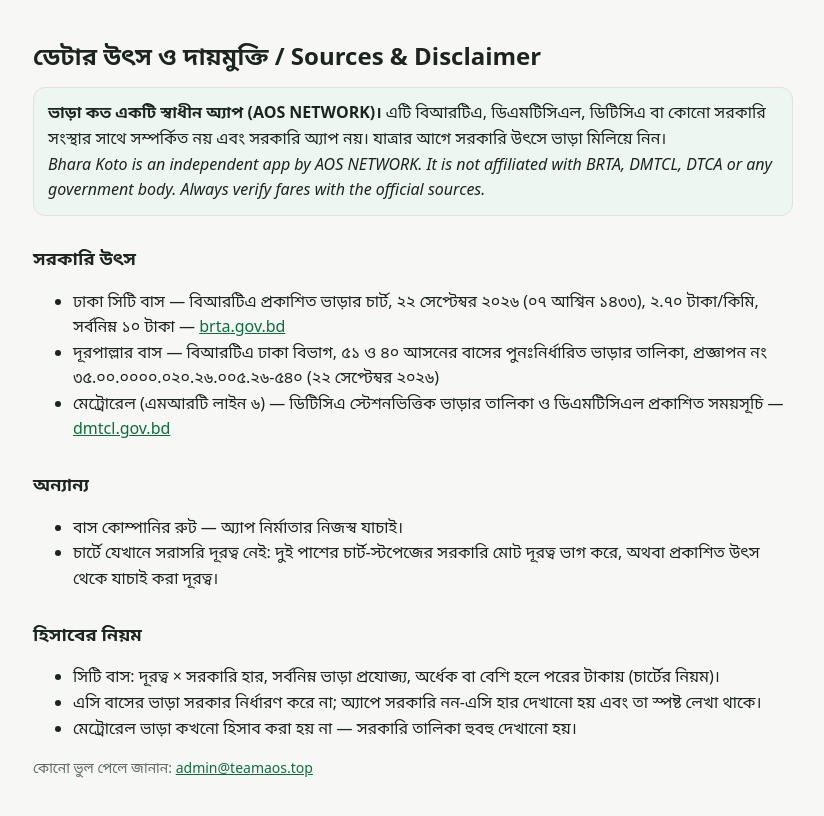
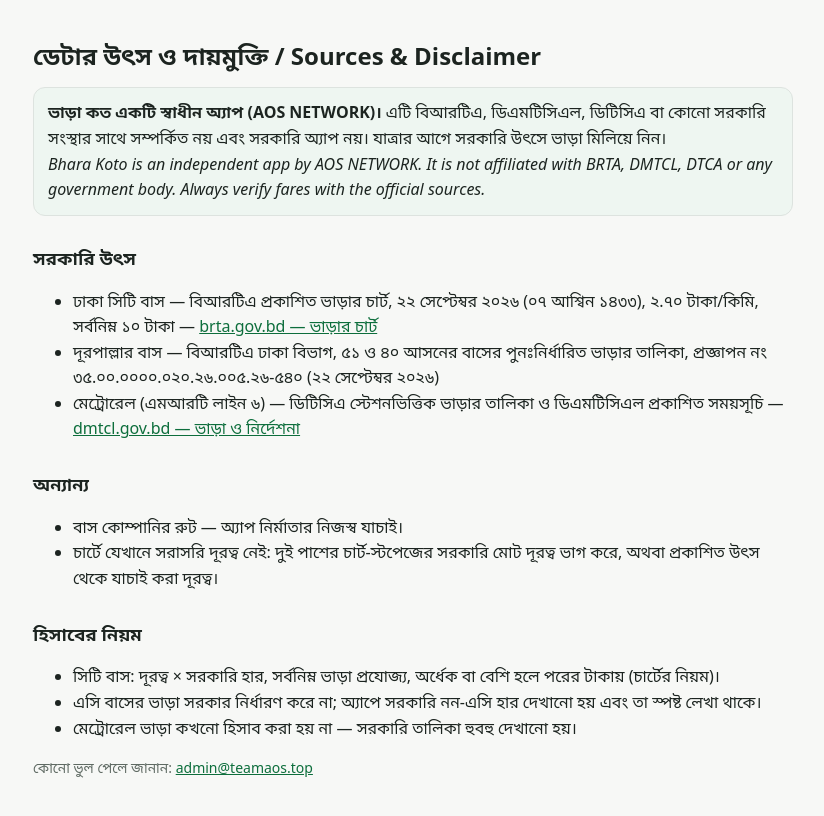
Before and after one commit to mdzarifuddin/bhara-koto-site, a plain HTML site: page sources.html in a window 1280 px wide. Shown: the whole page, without its empty margins (227-1051 px from the left). Drawn offline with Linux system fonts and the light colour scheme.

Commit message:
Link official BRTA and DMTCL fare pages

```diff
--- a/sources.html
+++ b/sources.html
@@ -20,10 +20,10 @@
 <h2>সরকারি উৎস</h2>
 <ul>
   <li>ঢাকা সিটি বাস — বিআরটিএ প্রকাশিত ভাড়ার চার্ট, ২২ সেপ্টেম্বর ২০২৬ (০৭ আশ্বিন ১৪৩৩), ২.৭০ টাকা/কিমি, সর্বনিম্ন ১০ টাকা —
-      <a href="https://brta.gov.bd">brta.gov.bd</a></li>
+      <a href="https://brta.gov.bd/pages/static-pages/6922de89933eb65569e1b600">brta.gov.bd — ভাড়ার চার্ট</a></li>
   <li>দূরপাল্লার বাস — বিআরটিএ ঢাকা বিভাগ, ৫১ ও ৪০ আসনের বাসের পুনঃনির্ধারিত ভাড়ার তালিকা, প্রজ্ঞাপন নং ৩৫.০০.০০০০.০২০.২৬.০০৫.২৬-৫৪০ (২২ সেপ্টেম্বর ২০২৬)</li>
   <li>মেট্রোরেল (এমআরটি লাইন ৬) — ডিটিসিএ স্টেশনভিত্তিক ভাড়ার তালিকা ও ডিএমটিসিএল প্রকাশিত সময়সূচি —
-      <a href="https://dmtcl.gov.bd">dmtcl.gov.bd</a></li>
+      <a href="https://dmtcl.gov.bd/pages/static-pages/6922df5a933eb65569e2169f">dmtcl.gov.bd — ভাড়া ও নির্দেশনা</a></li>
 </ul>
 
 <h2>অন্যান্য</h2>
```
